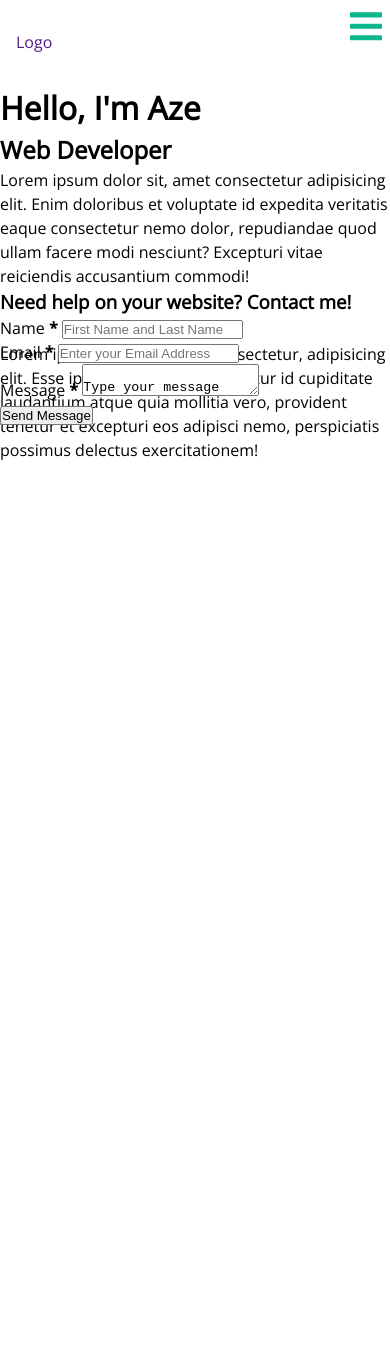
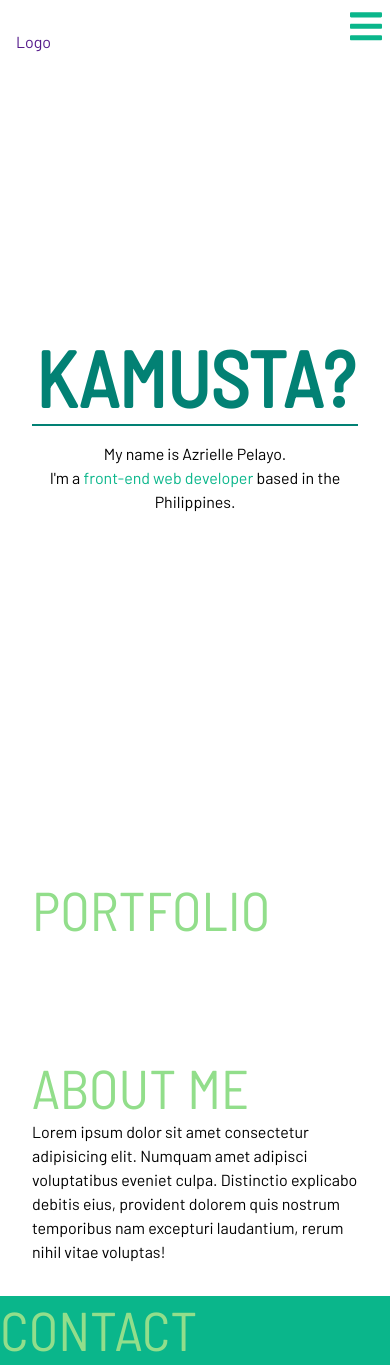
Before and after one commit to AzrielleP/My-Projects, a plain HTML site: page Website_1/index.html in a window 390 px wide. Shown: the top 1365 px of the page. Before the commit the page ends 844 px from the top, so only its background shows below. Drawn offline with nearby package versions, Linux system fonts and the light colour scheme.

Commit message:
Editted the body

```diff
--- a/Website_1/index.html
+++ b/Website_1/index.html
@@ -8,11 +8,15 @@
     <meta name = "viewport" content = "width=device-width, initial-scale=1.0">
 
     <link rel = "stylesheet" href = "style.css">
-    <link href="https://fonts.googleapis.com/css?family=Open+Sans|Oxygen&display=swap" rel="stylesheet">
+    <link href="https://fonts.googleapis.com/css?family=Barlow|Barlow+Semi+Condensed&display=swap" rel="stylesheet">
 
     <style>
-    .close , .burger{
+    .burger{
         color:#0AB68B;
+    }
+
+    .close{
+        color: #FFE3B3;
     }
     </style>
 
@@ -67,12 +71,15 @@
         </header>
 
         <main>
-            <div id="introduction">
-                <h1>Hello, I'm Aze</h1>
-                <h2>Web Developer</h2>
+            <div id="introduction" class ="intro">
+                <h1>Kamusta?</h1>
+                <p>My name is Azrielle Pelayo.
+                    <br/>
+                    I'm a <span>front-end web developer</span> based in the Philippines.</p>
             </div>
 
-            <article id = "portfolio">
+            <article id = "portfolio" class = "portfolio">
+                <h2>Portfolio</h2>
                 <div class="project-container">
 
                 </div>
@@ -82,12 +89,16 @@
                 </div>
 
             </article>
+            <br/>
+            <br/>
 
-            <article id ="about-me">
-                <p>Lorem ipsum dolor sit, amet consectetur adipisicing elit. Enim doloribus et voluptate id expedita veritatis eaque consectetur nemo dolor, repudiandae quod ullam facere modi nesciunt? Excepturi vitae reiciendis accusantium commodi!</p>
+            <article id ="about-me" class="about">
+                <h2>About Me</h2>
+                <p>Lorem ipsum dolor sit amet consectetur adipisicing elit. Numquam amet adipisci voluptatibus eveniet culpa. Distinctio explicabo debitis eius, provident dolorem quis nostrum temporibus nam excepturi laudantium, rerum nihil vitae voluptas! </p>
             </article>
 
-            <article id = "contact">
+            <article id = "contact" class="contact">
+                <h2>Contact</h2>
                 <h3>Need help on your website? Contact me!</h3>
 
                 <form class = "contact-form">
--- a/Website_1/style.css
+++ b/Website_1/style.css
@@ -7,8 +7,9 @@
 body{
     margin: 0;
     padding: 0;
-    font-family: 'Open Sans', sans-serif;
+    font-family: 'Barlow', sans-serif;
     line-height: 1.5;
+    scroll-behavior: smooth;
 }
 
 .container{
@@ -26,6 +27,19 @@ li{
     list-style-type: none;
 }
 
+h1{
+    font: bold 20vw 'Barlow Semi Condensed', sans-serif;
+    color: #028174;
+    text-transform: uppercase;
+
+}
+
+h2{
+    font: lighter 14vw 'Barlow Semi Condensed', sans-serif;
+    color: #92DE8B;
+    text-transform: uppercase;
+}
+
 
 /* ===============================
         Styling the Navbar
@@ -40,6 +54,8 @@ li{
     height: 10vh;
     width: 100vw;
     padding: 0 1em 0 1em;
+    background-color: #FFF;
+    z-index: 1;
 }
 
 .logo{
@@ -54,7 +70,7 @@ li{
     right: 0;
     height: 3.2em;
     width: 3.2em;
-    z-index: 2;
+    z-index: 3;
     opacity: 0;
 }
 
@@ -62,7 +78,7 @@ li{
     position: absolute;
     top: 0;
     right: 0;
-    z-index: 1;
+    z-index: 2;
     height: 3em;
     width: 3em;
     padding: .5em;
@@ -77,13 +93,16 @@ li{
 .link-container div{
     position: absolute;
     height: 100vh;
-    width: 100vw;
-    top: 10vh;
+    width: 50vw;
+    top: 0;
     right: -100vw;
-    padding: 3em;
+    padding: 1em;
     z-index: 1;
     transition: 0.5s ease;
-    background-color: rgba(2, 129, 116, 0.9);
+    background-color: rgba(2, 129, 116, 0.8);
+    display: flex;
+    align-items: center;
+    justify-content: center;
 }
 
 /* Show the menu when checked */
@@ -106,11 +125,17 @@ li{
 /* Styling the page links */
 .page-links li{
     padding: 0.5em;
-    font-size: 1.5em;
+    font-size: 4vh;
 }
 
 .page-links li a{
     color: #FFE3B3;
+    font-weight: lighter;
+}
+
+.page-links li a:active{
+    color: #028174;
+    transition: 0.2s ease;
 }
 
 
@@ -118,7 +143,34 @@ li{
     Styling home page
 ====================== */
 
-main{
-    position: relative;
-    top: 10vh
+
+.intro{
+    height: 100vh;
+    margin: auto;
+    display: flex;
+    align-items: center;
+    justify-content: center;
+    flex-direction: column;
+
+
 }
+
+.intro p{
+    padding-top: 1em;
+    text-align: center;
+    border-top: 2px solid #028174;
+}
+
+.intro p span{
+    color: #0AB68B;
+}
+
+.intro, .portfolio, .about{
+    padding: 2rem;
+}
+
+/* Styling the contact part
+===========================*/
+.contact{
+    background-color: #0AB68B;
+}
```
